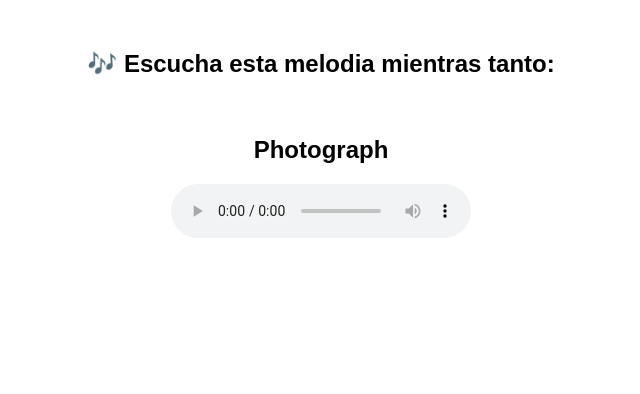
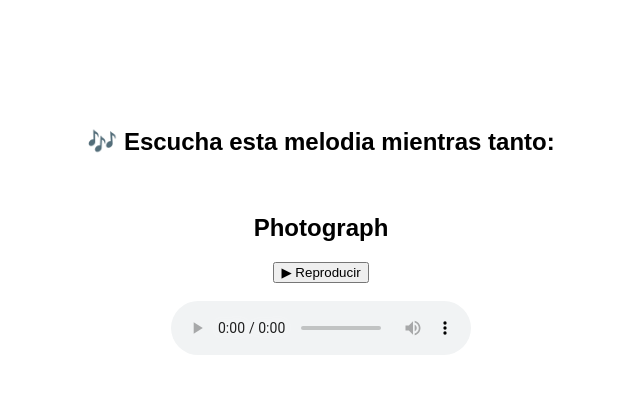
Before and after one commit to Eriol1805/mi-audio, a plain HTML site: page index.html in a window 1280 px wide. Shown: the whole page, without its empty margins (319-959 px from the left). Drawn offline with Linux system fonts and the light colour scheme.

Commit message:
Update index.html

```diff
--- a/index.html
+++ b/index.html
@@ -2,14 +2,16 @@
 <html lang="es">
 <head>
   <meta charset="UTF-8">
-  <title>Reproducción automática de audio</title>
+  <title>Reproducción de audio</title>
 </head>
-<body style="text-align:center; margin-top: 50px; font-family: sans-serif;">
+<body style="text-align:center; font-family:sans-serif; padding-top: 100px;">
   <h2>🎶 Escucha esta melodia mientras tanto:</h2><br>
   <h2>Photograph</h2>
-  <audio autoplay controls loop>
+  <button onclick="document.getElementById('audio').play()">▶ Reproducir</button>
+  <br><br>
+  <audio id="audio" controls loop>
     <source src="Photograph.mp3" type="audio/mpeg">
-    Tu navegador no soporta el elemento de audio.
+    Tu navegador no soporta el audio.
   </audio>
 </body>
 </html>
```
